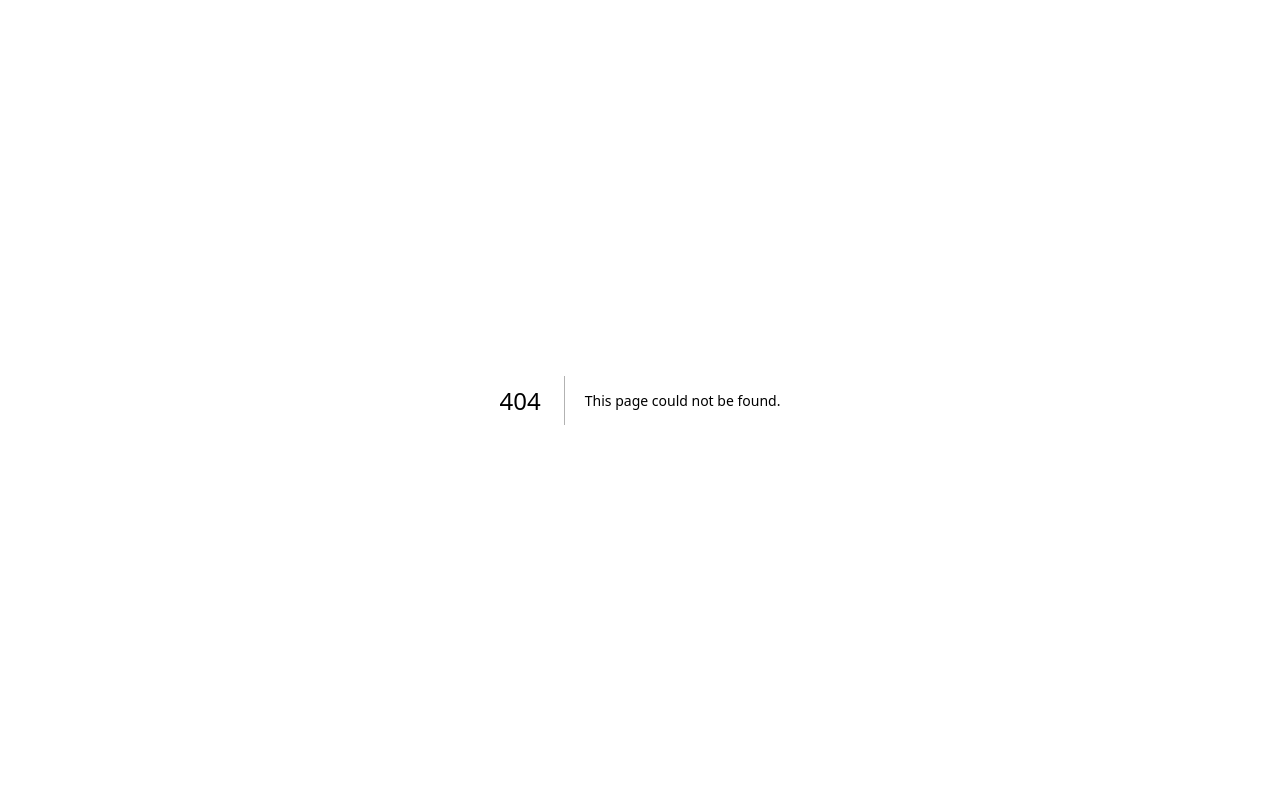
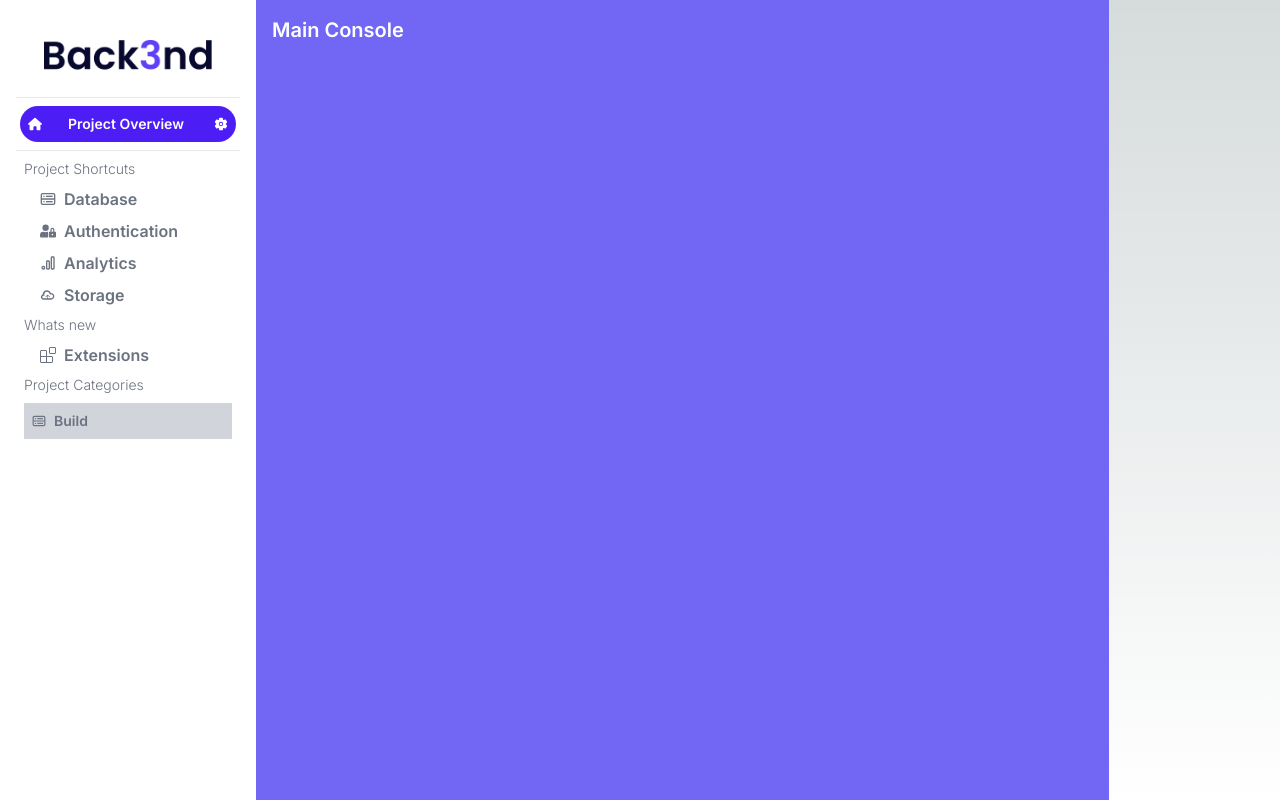
Before and after one commit to dAble-repos/back3nd-ui, a Next.js app: page /dashboard in a window 1280 px wide. Before the commit this address had no page. Built offline with nearby package versions, Linux system fonts and the light colour scheme.

Commit message:
ADD : Components for left nav bar

```diff
--- /dev/null
+++ b/public/data/nav_bar_links_data.tsx
@@ -0,0 +1,73 @@
+import { CgDatabase } from "react-icons/cg";
+import { FaUserLock } from "react-icons/fa";
+import { TbBrandGoogleAnalytics } from "react-icons/tb";
+import { TiCloudStorageOutline } from "react-icons/ti";
+
+export const NavBarShortcutData = [
+  {
+    id: 1,
+    title: "Database",
+    icon: <CgDatabase />,
+    description: "Store your data in a blockchain database",
+    link: "/",
+  },
+  {
+    id: 2,
+    title: "Authentication",
+    icon: <FaUserLock />,
+    description: "Web3 auth using account abstraction",
+    link: "/",
+  },
+  {
+    id: 3,
+    title: "Analytics",
+    icon: <TbBrandGoogleAnalytics />,
+    description: "Blockchain analytics",
+    link: "/",
+  },
+  {
+    id: 4,
+    title: "Storage",
+    icon: <TiCloudStorageOutline />,
+    description: "Store in dWeb",
+    link: "/",
+  },
+];
+
+export const NavBarProductCategoriesData = [
+  {
+    id: 1,
+    title: "Build",
+    icon: <CgDatabase />,
+    categories: [
+      {
+        id: 1,
+        title: "Database",
+        icon: <CgDatabase />,
+        description: "Store your data in a blockchain database",
+        link: "/",
+      },
+      {
+        id: 2,
+        title: "Authentication",
+        icon: <FaUserLock />,
+        description: "Web3 auth using account abstraction",
+        link: "/",
+      },
+      {
+        id: 3,
+        title: "Analytics",
+        icon: <TbBrandGoogleAnalytics />,
+        description: "Blockchain analytics",
+        link: "/",
+      },
+      {
+        id: 4,
+        title: "Storage",
+        icon: <TiCloudStorageOutline />,
+        description: "Store in dWeb",
+        link: "/",
+      },
+    ],
+  },
+];
--- /dev/null
+++ b/src/app/components/molecules/dropdowns.tsx
@@ -0,0 +1,44 @@
+// components/Dropdown.js
+"use client";
+import React, { useState } from "react";
+import { Link } from "../../../../shared";
+import { NavBarShortcutData } from "../../../../public/data/nav_bar_links_data";
+
+export const BuildDropdown = (props: any) => {
+  const [isOpen, setIsOpen] = useState(false);
+
+  const toggleDropdown = () => {
+    setIsOpen(!isOpen);
+  };
+
+  const CategoriesData = props.categoryData;
+
+  return (
+    <div className=" inline-block w-full mb-0.5 text-sm">
+      <button
+        className="flex items-center bg-gray-300 text-gray-500 p-2 w-full text-left focus:outline-none hover:bg-gray-500 hover:text-gray-300"
+        onClick={toggleDropdown}
+      >
+        {CategoriesData.icon}
+        <span className="ml-2">{CategoriesData.title}</span>
+      </button>
+
+      {isOpen && (
+        <div className="absolute mt-2 bg-white border rounded shadow-md">
+          {CategoriesData.categories.map((item: any, index: number) => {
+            return (
+              <Link
+                key={index}
+                href=""
+                className="flex items-center m-2 px-2 hover:bg-primary-light hover:rounded-full hover:text-white"
+              >
+                {item.icon}
+                <span className="ml-2">{item.title}</span>
+              </Link>
+            );
+          })}
+        </div>
+      )}
+    </div>
+  );
+};
--- a/src/app/components/organisms/cards/product_card.tsx
+++ b/src/app/components/organisms/cards/product_card.tsx
@@ -1,8 +1,4 @@
 import * as shared from "../../../../../shared";
-import img1 from "../../../../../public/images/Back3nd_1.png";
-import { TbBrandAuth0 } from "react-icons/tb";
-import { BsPlugin } from "react-icons/bs";
-import { CgPerformance } from "react-icons/cg";
 import React from "react";
 
 const ProductCard = (props: any) => {
--- /dev/null
+++ b/src/app/components/organisms/cards/project_categories.tsx
@@ -0,0 +1,19 @@
+import {
+  NavBarShortcutData,
+  NavBarProductCategoriesData,
+} from "../../../../../public/data/nav_bar_links_data";
+import { Image, Link } from "../../../../../shared";
+import { BuildDropdown } from "../../molecules/dropdowns";
+
+const ProjectCatgories = () => {
+  return (
+    <div className="m-2 flex flex-col ">
+      <h3 className="text-sm font-light mb-2">Project Categories</h3>
+      {NavBarProductCategoriesData.map((item, index) => {
+        return <BuildDropdown key={index} categoryData={item} />;
+      })}
+    </div>
+  );
+};
+
+export default ProjectCatgories;
--- /dev/null
+++ b/src/app/components/organisms/cards/project_shortcut.tsx
@@ -0,0 +1,24 @@
+import { NavBarShortcutData } from "../../../../../public/data/nav_bar_links_data";
+import { Image, Link } from "../../../../../shared";
+
+const ProjectShortcut = () => {
+  return (
+    <div className="m-2">
+      <h3 className="text-sm font-light">Project Shortcuts</h3>
+      {NavBarShortcutData.map((item: any, index: number) => {
+        return (
+          <Link
+            key={index}
+            href=""
+            className="flex items-center m-2 px-2 hover:bg-primary-light hover:rounded-full hover:text-white"
+          >
+            {item.icon}
+            <span className="ml-2">{item.title}</span>
+          </Link>
+        );
+      })}
+    </div>
+  );
+};
+
+export default ProjectShortcut;
--- a/src/app/components/templates/header.tsx
+++ b/src/app/components/templates/header.tsx
@@ -25,6 +25,12 @@ const Header = () => {
           <Link href="/solutions">Solutions</Link>
           <Link href="/pricing">Pricing</Link>
           <Link href="/more">More</Link>
+          <Link
+            href="/dashboard"
+            className="bg-primary hover:bg-primary-dark text-white font-bold py-2 px-4 rounded"
+          >
+            Button
+          </Link>
         </nav>
 
         {/* Mobile menu button */}
--- /dev/null
+++ b/src/app/components/templates/left_nav_bar.tsx
@@ -0,0 +1,53 @@
+import { Image, Link } from "../../../../shared";
+import logoImg from "../../../../public/images/Back3nd_darkandcolour.png";
+import { FaHouse } from "react-icons/fa6";
+import { IoSettings } from "react-icons/io5";
+import ProjectShortcut from "../organisms/cards/project_shortcut";
+import { VscExtensions } from "react-icons/vsc";
+import ProjectCatgories from "../organisms/cards/project_categories";
+
+const LeftNavBar = () => {
+  return (
+    <div className="w-1/5 bg-white text-gray-500 font-semibold p-4">
+      {/* Navbar content goes here */}
+
+      <Link href="/">
+        <Image
+          src={logoImg}
+          alt="Logo - Back3nd"
+          width={100}
+          height={100}
+          className="w-auto"
+        />
+      </Link>
+      <hr />
+      <div className="flex items-center justify-between my-2 mx-1 bg-primary-dark p-2 text-white rounded-full text-sm">
+        <FaHouse className="mr-1" />{" "}
+        {/* Add margin to separate icon and text */}
+        <span className="mr-2">Project Overview</span>{" "}
+        {/* Add margin to separate text and next icon */}
+        <IoSettings />
+      </div>
+      <hr />
+      {/* Add more navbar items as needed */}
+      {/* project Shortcut */}
+      <ProjectShortcut />
+      {/* What's new */}
+      <div className="m-2">
+        <h3 className="text-sm font-light">Whats new</h3>
+        <Link
+          href=""
+          className="flex items-center m-2 px-2 hover:bg-primary-light hover:rounded-full hover:text-white"
+        >
+          <VscExtensions />
+
+          <span className="ml-2">Extensions</span>
+        </Link>
+      </div>
+      {/* Project Categories */}
+      <ProjectCatgories />
+    </div>
+  );
+};
+
+export default LeftNavBar;
--- /dev/null
+++ b/src/app/dashboard/page.tsx
@@ -0,0 +1,21 @@
+// Dashboard
+// Imports
+import Link from "next/link";
+import Image from "next/image";
+import LeftNavBar from "../components/templates/left_nav_bar";
+
+export default function Page() {
+  return (
+    <div className="flex h-screen">
+      {/* Left Container (Navbar) */}
+      <LeftNavBar />
+
+      {/* Right Container (Main Console Area) */}
+      <div className="w-2/3 p-4 bg-primary-light text-white">
+        {/* Main console content goes here */}
+        <h2 className="text-xl font-semibold mb-4">Main Console</h2>
+        {/* Add forms and other content for the main console */}
+      </div>
+    </div>
+  );
+}
```
